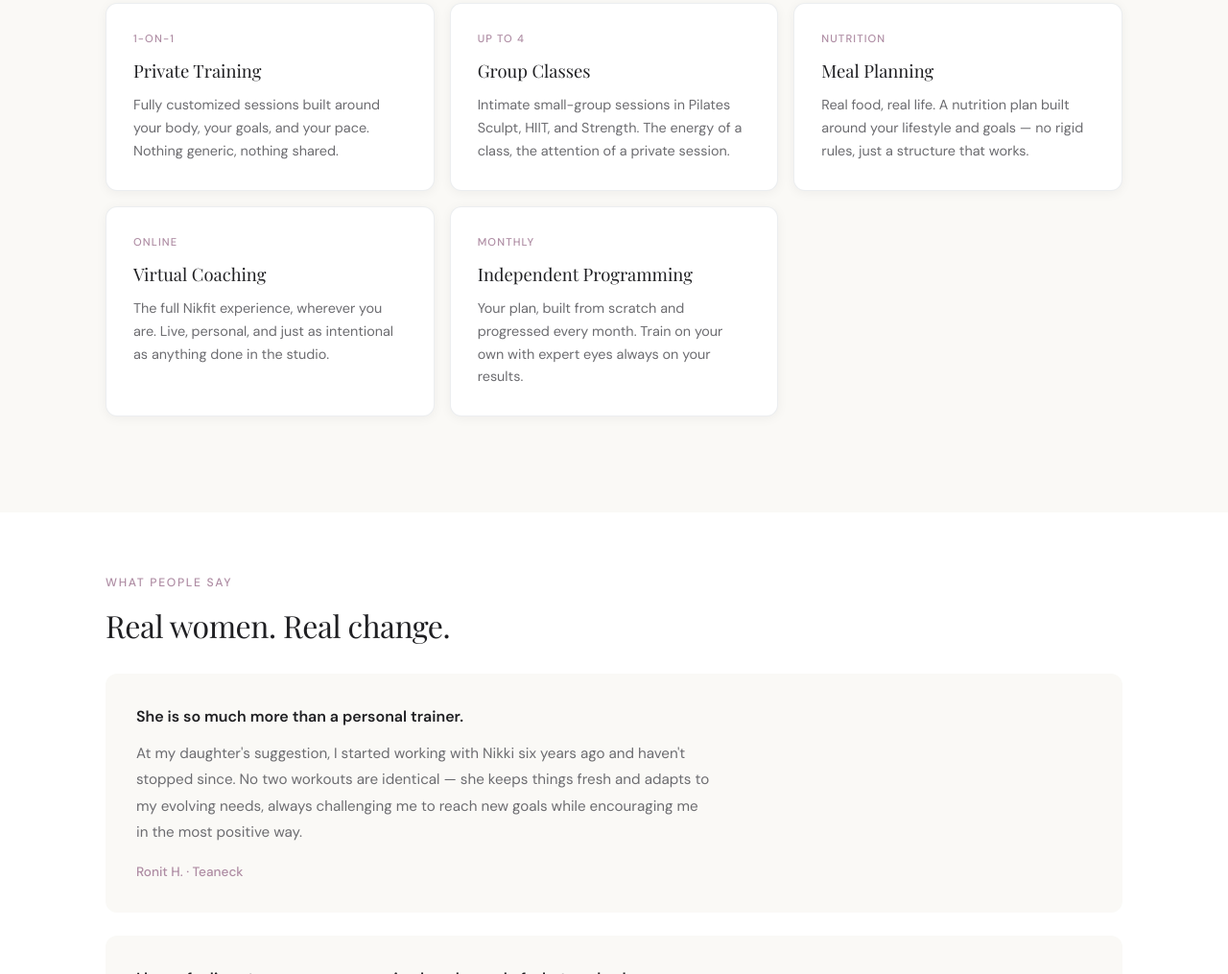
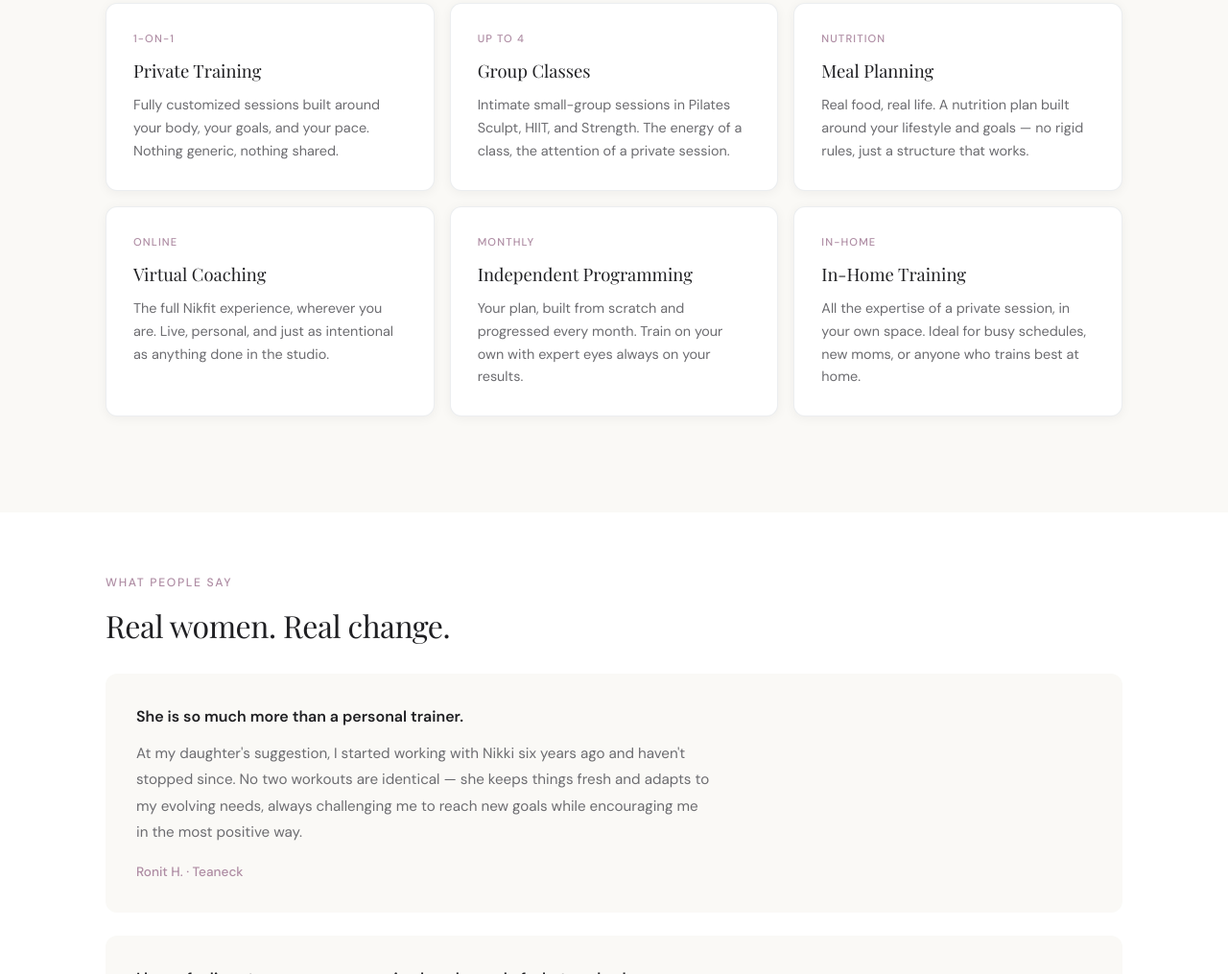
Before and after one commit to mbildner/nikfit-marketing, a website: page site/index.html in a window 1280 px wide. Shown: the part 2416-3431 px from the top of the page at 96% size. Drawn offline with nearby package versions, Linux system fonts and the light colour scheme; a web font is replaced by a local one.

Commit message:
Edit site/index.html via MCP

```diff
--- a/site/index.html
+++ b/site/index.html
@@ -260,6 +260,11 @@
           <p style="font-family: var(--font-display); font-size: 1.15rem; font-weight: 400; margin-bottom: 0.6rem;">Independent Programming</p>
           <p style="color: var(--c-muted); font-size: 0.9rem; line-height: 1.65; margin: 0;">Your plan, built from scratch and progressed every month. Train on your own with expert eyes always on your results.</p>
         </div>
+        <div style="background: #fff; border-radius: 12px; padding: 1.75rem; border: 1px solid rgba(162,171,181,0.2); box-shadow: 0 2px 12px rgba(0,0,0,0.05); transition: transform 0.2s ease, box-shadow 0.2s ease;" onmouseover="this.style.transform='translateY(-3px)';this.style.boxShadow='0 6px 20px rgba(0,0,0,0.09)';" onmouseout="this.style.transform='translateY(0)';this.style.boxShadow='0 2px 12px rgba(0,0,0,0.05)';">
+          <p style="font-size: 0.7rem; letter-spacing: 0.1em; text-transform: uppercase; color: var(--c-mauve); font-weight: 500; margin-bottom: 0.6rem;">In-Home</p>
+          <p style="font-family: var(--font-display); font-size: 1.15rem; font-weight: 400; margin-bottom: 0.6rem;">In-Home Training</p>
+          <p style="color: var(--c-muted); font-size: 0.9rem; line-height: 1.65; margin: 0;">All the expertise of a private session, in your own space. Ideal for busy schedules, new moms, or anyone who trains best at home.</p>
+        </div>
       </div>
     </div>
   </section>
```
